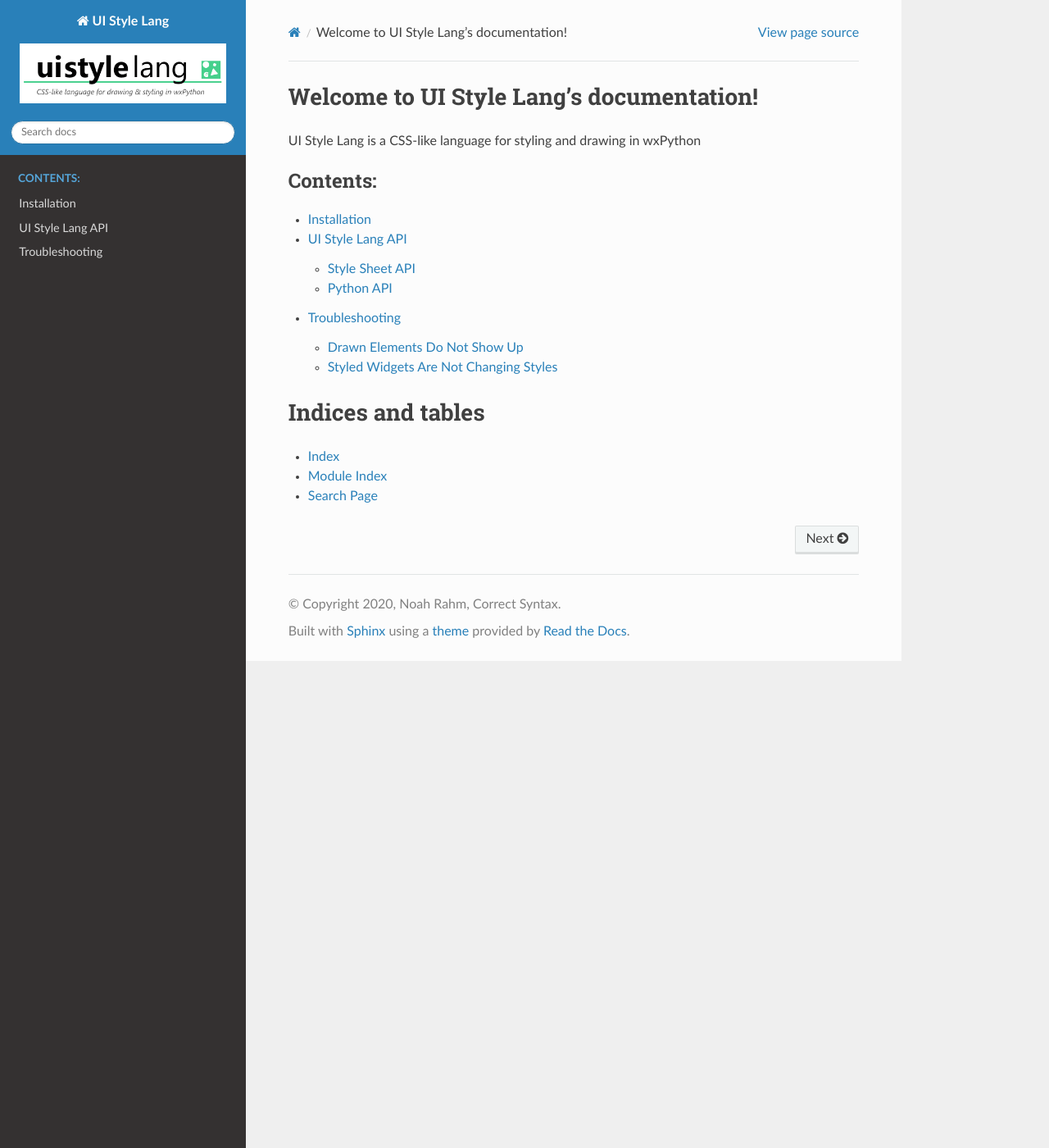
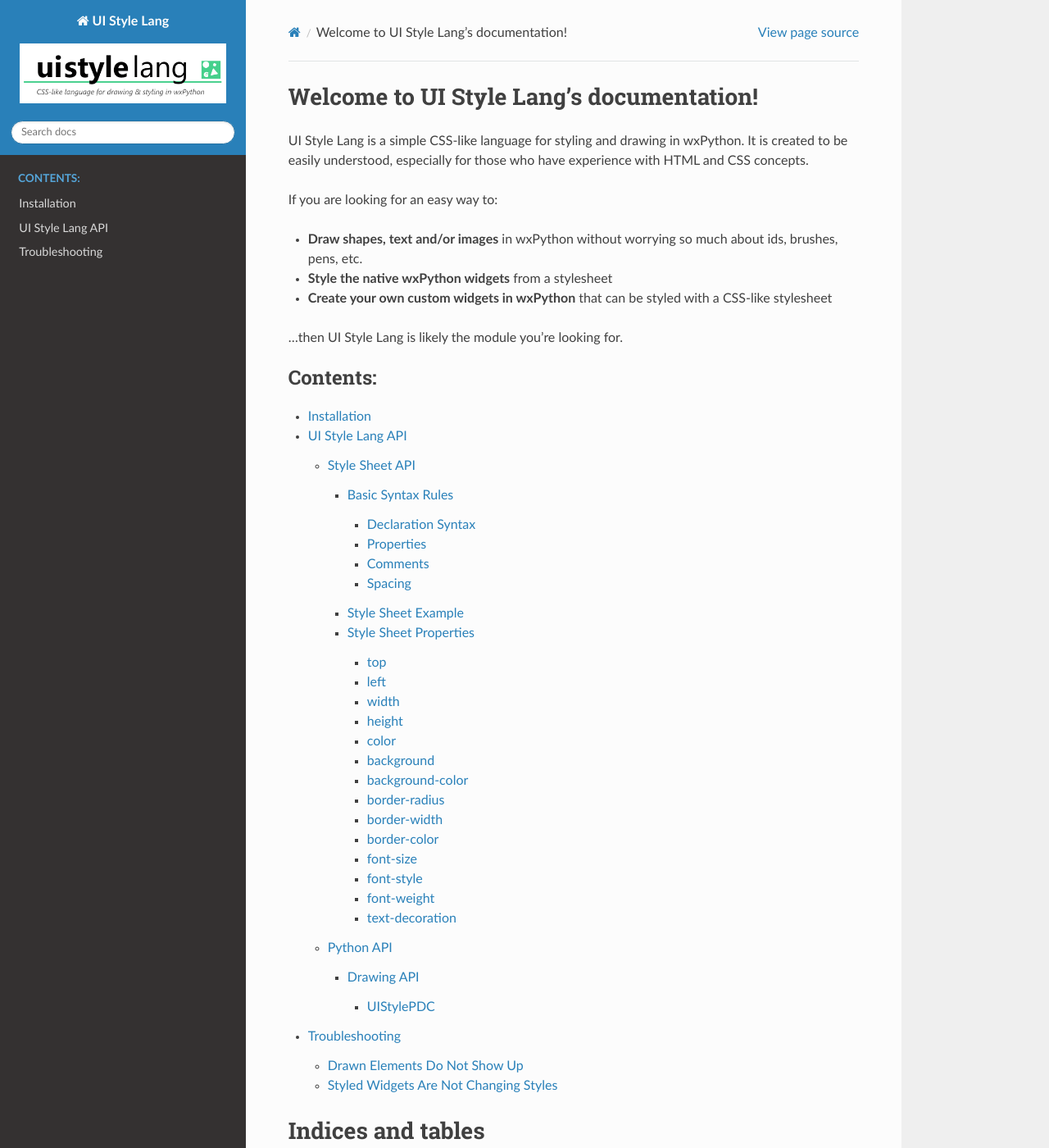
Before and after one commit to Correct-Syntax/ui-style-lang, a Sphinx documentation site: the page built from docs/source/index.rst, in a window 1280 px wide and 1400 px high. Shown: the whole window at 82% size. Built offline with Sphinx 7.4.7 and the Read the Docs theme 2.0.0, drawn with Linux system fonts in a browser that asks for light colours.

Commit message:
improved docs intro

```diff
--- a/docs/source/index.rst
+++ b/docs/source/index.rst
@@ -6,10 +6,18 @@
 Welcome to UI Style Lang's documentation!
 =========================================
 
-UI Style Lang is a CSS-like language for styling and drawing in wxPython
+UI Style Lang is a simple CSS-like language for styling and drawing in wxPython. It is created to be easily understood, especially for those who have experience with HTML and CSS concepts.
+
+If you are looking for an easy way to:
+
+* **Draw shapes, text and/or images** in wxPython without worrying so much about ids, brushes, pens, etc.
+* **Style the native wxPython widgets** from a stylesheet
+* **Create your own custom widgets in wxPython** that can be styled with a CSS-like stylesheet
+
+...then UI Style Lang is likely the module you're looking for.
 
 .. toctree::
-   :maxdepth: 2
+   :maxdepth: 4
    :caption: Contents:
 
    installation
```
